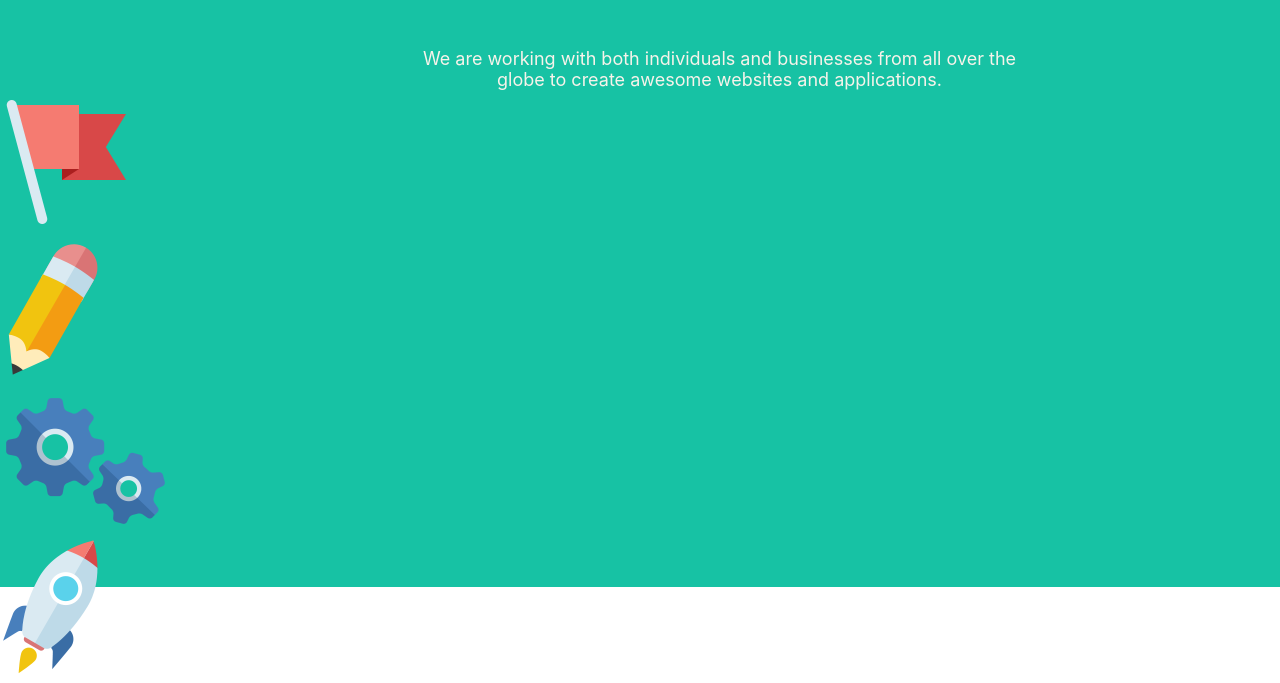
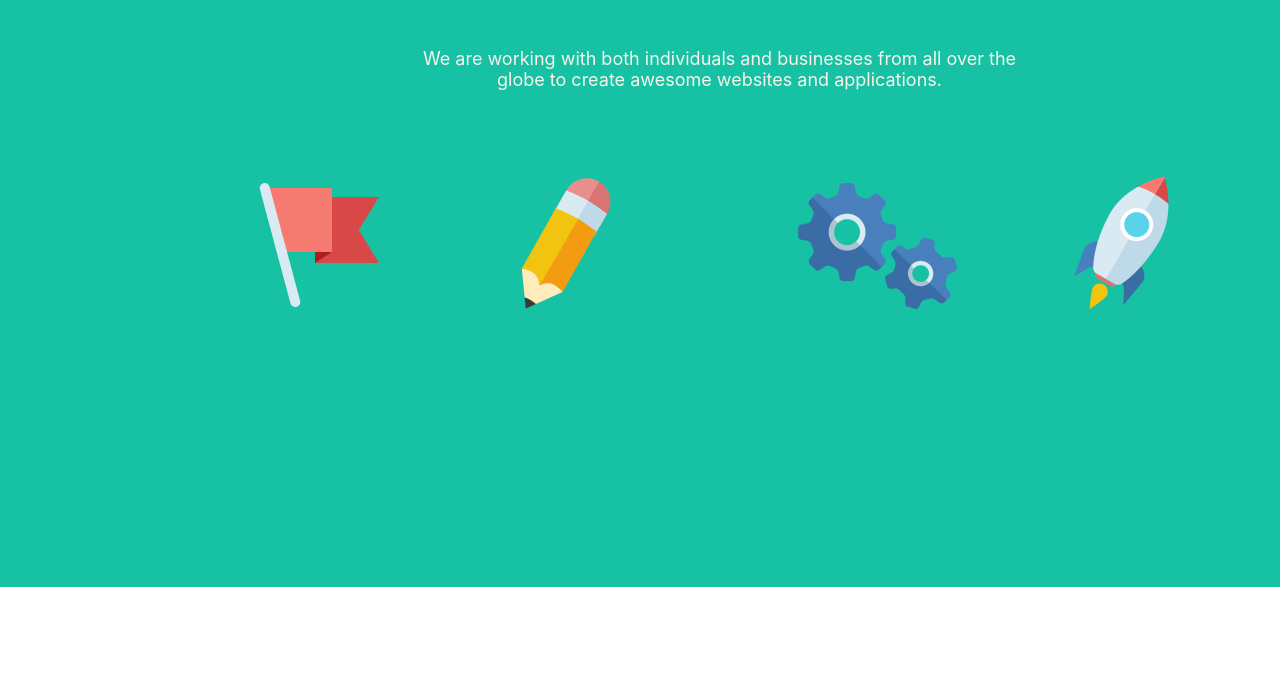
Before and after one commit to kendollcastro/cuda-sitio-web, a plain HTML site: page index.html in a window 1280 px wide. Shown: the part 756-1439 px from the top of the page. After the commit the page ends 1343 px from the top, so only its background shows below. Drawn offline with Linux system fonts and the light colour scheme.

Commit message:
Agregamos las lista de servicios, le dimos estilo a los iconos

```diff
--- a/css/styles.css
+++ b/css/styles.css
@@ -91,3 +91,22 @@ body{
     font-size: 18px;
     padding: 0 421px 0 421px;
 }
+
+#iconos{
+    padding: 0 170px 0 170px;
+}
+.box-image{
+    padding: 83px;
+	width: 260px;
+	float: left;
+	/*background-color: red;*/
+}
+
+
+.box-image a, .box-image img{
+	display: block;
+}
+
+.box-image + .box-image{
+    margin-right: 19px;
+}
--- a/index.html
+++ b/index.html
@@ -38,34 +38,76 @@
             </div>
             <a href="#" id="work-link">WORK WITH US!</a>
         </div>
+
+        <!--Services-->
         <div id="services" class="clearfix">
             <h1 id="h1-service">SERVICES WE PROVIDE</h1>
             <p id="parrafo-service">
                 We are working with both individuals and businesses from all over the globe
                 to create awesome websites and applications.
             </p>
-            <div id="iconos" class="clearfix">
-                <div>
+            <!--Iconos-->
+            <div id="iconos" class="block-border clearfix">
+                <div class="box-image">
                     <a href="#">
                         <img src="/img/img1.png" alt="">
                     </a>
                 </div>
-                <div>
+                <div class="box-image">
                     <a href="#">
                         <img src="/img/img2.png" alt="">
                     </a>
                 </div>
-                <div>
+                <div class="box-image">
                     <a href="#">
                         <img src="/img/img3.png" alt="">
                     </a>
                 </div>
-                <div>
+                <div class="box-image">
                     <a href="#">
                         <img src="/img/img4.png" alt="">
                     </a>
                 </div>
             </div>
+            <!--Texto de iconos-->
+            <div>
+                <ul id="services-list">
+                    <li>
+                        <h3>
+
+                        </h3>
+                        <p>
+
+                        </p>
+                    </li>
+                    <li>
+                        <h3>
+
+                        </h3>
+                        <p>
+
+                        </p>
+                    </li>
+                    <li>
+                        <h3>
+
+                        </h3>
+                        <p>
+
+                        </p>
+                    </li>
+                    <li>
+                        <h3>
+
+                        </h3>
+                        <p>
+
+                        </p>
+                    </li>
+                </ul>
+            </div>
+
+
 
 
         </div>
```
